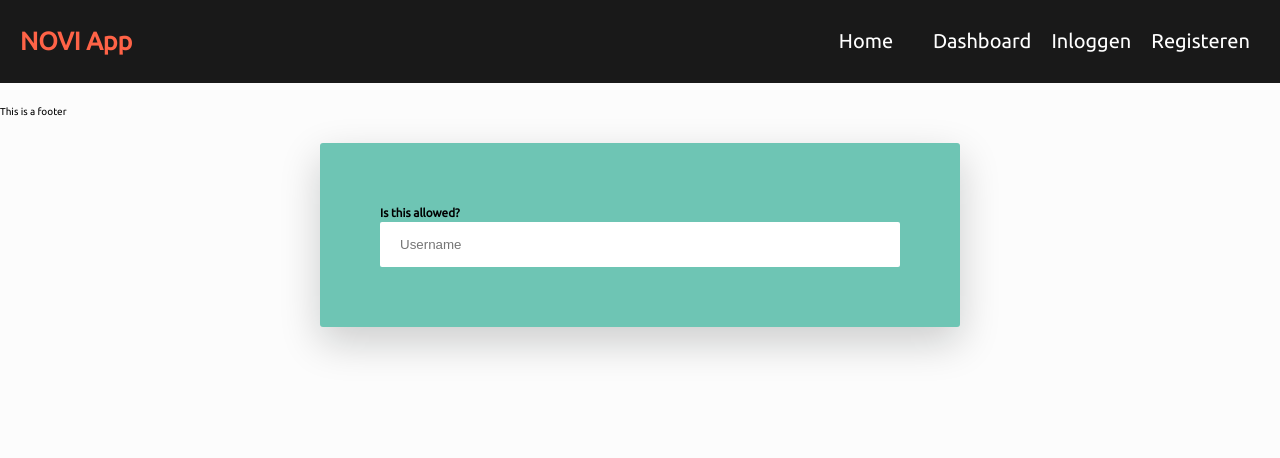
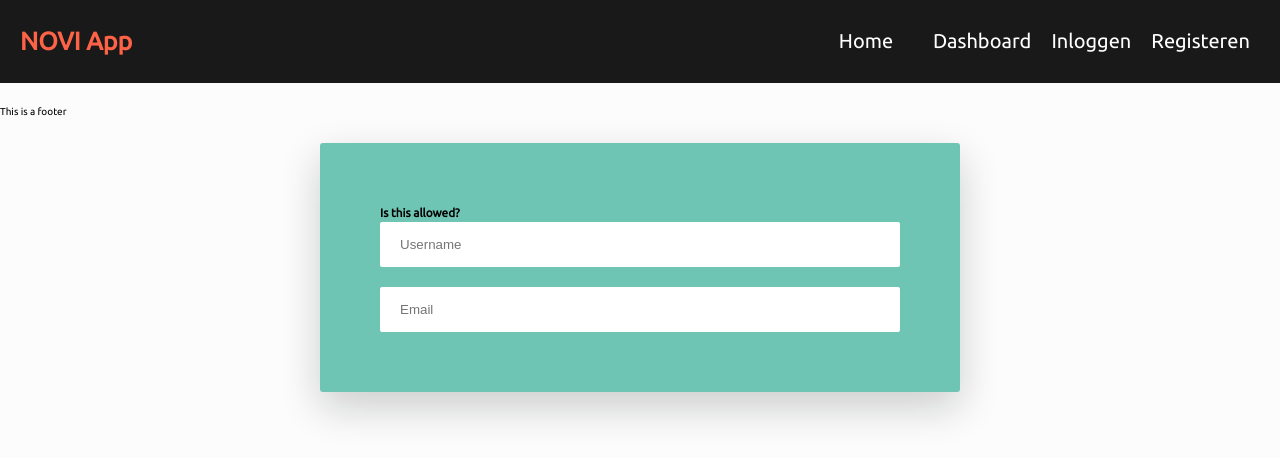
Before and after one commit to agoodstart/novi-app, a React (Create React App) app: page /test in a window 1280 px wide. Shown: the top 458 px of the page. Built offline with nearby package versions, Linux system fonts and the light colour scheme; no server answers.

Commit message:
form is now more flexible, trying to add HOC

```diff
--- a/src/layout/components/Form/Form.js
+++ b/src/layout/components/Form/Form.js
@@ -4,6 +4,12 @@ import styles from './Form.module.scss';
 
 function Form({children}) {
   const [form, setForm] = useState({})
+
+  const formComponents = [
+    TextInput,
+    EmailInput,
+    NumberInput
+  ]
 
   useEffect(() => {
     console.log(form);
@@ -12,10 +18,9 @@ function Form({children}) {
   return (
     <div className={styles['form__wrapper']}>
       <form className="" onSubmit={e => e.preventDefault()}>
-        {React.Children.map(children, (child) => {
-          console.log(child.type === Input);
-          return React.cloneElement(child, { setForm })
-        })}
+        {React.Children.map(children, (child) =>
+          (formComponents.includes(child.type) ? React.cloneElement(child, { setForm }) : child)
+        )}
       </form>
     </div>
   )
@@ -29,7 +34,7 @@ function FormComponent({children}) {
   )
 }
 
-export function Input({placeholder, type, name, validations, setForm}) {
+export function TextInput({placeholder, name, validations, setForm}) {
   const initialState = {
     errorMessage: '',
     isValid: true
@@ -88,7 +93,141 @@ export function Input({placeholder, type, name, validations, setForm}) {
       <input
         className={styles['form__input']}
         placeholder={placeholder}
-        type={type}
+        type="text"
+        id="username"
+        name={name}
+        onChange={checkValidations} />
+    </div>
+  )
+}
+
+export function EmailInput({placeholder, name, validations, setForm}) {
+  const initialState = {
+    errorMessage: '',
+    isValid: true
+  }
+
+  const [state, dispatch] = useReducer(validationReducer, initialState);
+
+  useEffect(() => {
+    console.log('State has changed');
+  }, [state.isValid])
+
+
+  const isInputFieldValid = useCallback(
+    (obj) => {
+      for (const validation of obj.validations) {
+        if(!validation.validate(obj.field)) {
+          dispatch({
+            rule: validation.name,
+            payload: obj.field
+          });
+          return false;
+        }
+      }
+
+      return true;
+    }, [dispatch]
+  )
+
+  const checkValidations = useCallback(
+    (e) => {
+      const validObj = {
+        field: {
+          name: e.target.name,
+          value: e.target.value
+        },
+        validations
+      }
+
+      const isValidInput = isInputFieldValid(validObj)
+
+      if(isValidInput) {
+        dispatch({
+          rule: 'noError'
+        })
+      }
+
+      setForm({
+        name,
+        isValid: state.isValid
+      })
+    }, [state.isValid]
+  )
+
+  return (
+    <div className={styles['form__group']}>
+      <input
+        className={styles['form__input']}
+        placeholder={placeholder}
+        type="email"
+        id="username"
+        name={name}
+        onChange={checkValidations} />
+    </div>
+  )
+}
+
+export function NumberInput({placeholder, name, validations, setForm}) {
+  const initialState = {
+    errorMessage: '',
+    isValid: true
+  }
+
+  const [state, dispatch] = useReducer(validationReducer, initialState);
+
+  useEffect(() => {
+    console.log('State has changed');
+  }, [state.isValid])
+
+
+  const isInputFieldValid = useCallback(
+    (obj) => {
+      for (const validation of obj.validations) {
+        if(!validation.validate(obj.field)) {
+          dispatch({
+            rule: validation.name,
+            payload: obj.field
+          });
+          return false;
+        }
+      }
+
+      return true;
+    }, [dispatch]
+  )
+
+  const checkValidations = useCallback(
+    (e) => {
+      const validObj = {
+        field: {
+          name: e.target.name,
+          value: e.target.value
+        },
+        validations
+      }
+
+      const isValidInput = isInputFieldValid(validObj)
+
+      if(isValidInput) {
+        dispatch({
+          rulreturne: 'noError'
+        })
+      }
+
+      setForm({
+        name,
+        isValid: state.isValid
+      })
+    }, [state.isValid]
+  )
+
+  return (
+    <div className={styles['form__group']}>
+      <input
+        className={styles['form__input']}
+        placeholder={placeholder}
+        type="number"
         id="username"
         name={name}
         onChange={checkValidations} />
--- a/src/layout/pages/Test/Test.js
+++ b/src/layout/pages/Test/Test.js
@@ -1,4 +1,4 @@
-import Form, { Input } from "../../components/Form/Form";
+import Form, { TextInput, EmailInput, NumberInput } from "../../components/Form/Form";
 import { registerReducer } from "../../../utils/reducers";
 import Validate from "../../components/Form/validationRules";
 
@@ -7,10 +7,17 @@ export default function Test() {
     return (
       <Form reducer={registerReducer}>
         <h3>Is this allowed?</h3>
-        <Input
+        <TextInput
           placeholder="Username"
-          type="text"
           name="username"
+          validations={[
+            Validate.isRequired(),
+            Validate.minLength(6)
+          ]}
+        />
+        <EmailInput
+          placeholder="Email"
+          name="email"
           validations={[
             Validate.isRequired(),
             Validate.minLength(6)
```
